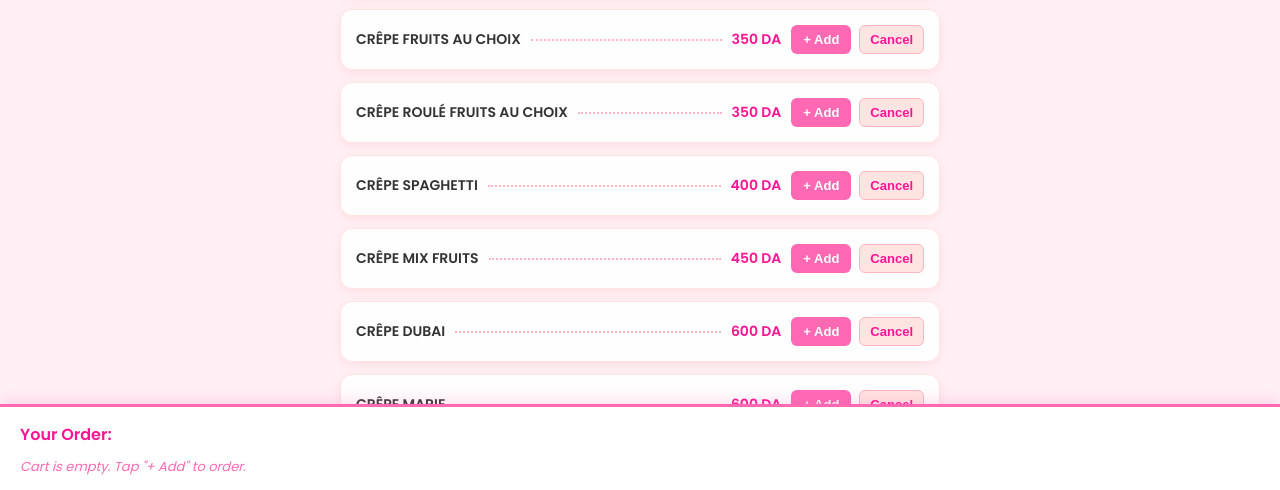
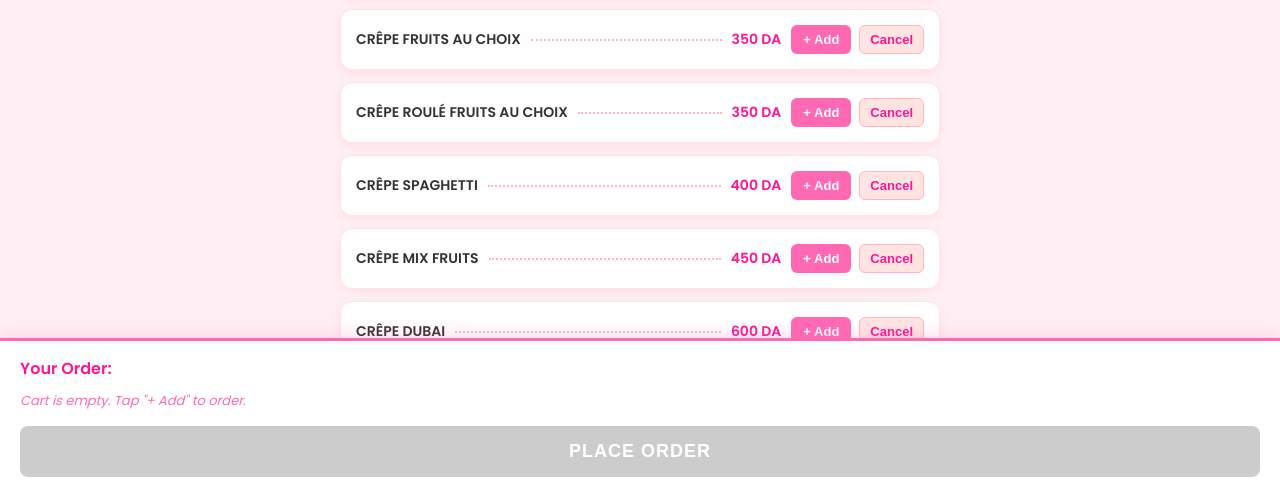
Before and after one commit to Shinzu08/marie-sweet, a website: page public/index.html in a window 1280 px wide. Shown: the part 308-798 px from the top of the page. Drawn offline with Linux system fonts and the light colour scheme.

Commit message:
Update index.html

```diff
--- a/public/index.html
+++ b/public/index.html
@@ -4,7 +4,6 @@
     <meta charset="UTF-8">
     <meta name="viewport" content="width=device-width, initial-scale=1.0">
     <title>Sweet Menu</title>
-    <!-- Importing cursive fonts to match your menu images -->
     <link href="https://fonts.googleapis.com/css2?family=Great+Vibes&family=Poppins:wght@400;600&display=swap" rel="stylesheet">
 
     <style>
@@ -14,7 +13,7 @@
             margin: 0;
             background-color: #fff0f5;
             color: #4a3b32;
-            padding-bottom: 120px; /* Space for the cart */
+            padding-bottom: 180px; /* Increased space so the cart doesn't hide items */
         }
 
         /* Header Styling */
@@ -151,7 +150,7 @@
             background-color: white;
             box-shadow: 0 -4px 15px rgba(255, 105, 180, 0.2);
             padding: 15px 20px;
-            max-height: 200px;
+            max-height: 250px;
             overflow-y: auto;
             box-sizing: border-box;
             border-top: 3px solid #ff69b4;
@@ -169,6 +168,7 @@
             list-style-type: none;
             padding: 0;
             margin: 0;
+            margin-bottom: 15px;
         }
 
         .cart-item {
@@ -196,6 +196,35 @@
             font-style: italic;
             font-size: 13px;
         }
+
+        /* --- NEW: THE ORDER BUTTON --- */
+        .order-btn {
+            width: 100%;
+            background-color: #ff1493;
+            color: white;
+            border: none;
+            padding: 15px;
+            border-radius: 8px;
+            font-size: 18px;
+            font-weight: bold;
+            cursor: pointer;
+            box-shadow: 0 4px 10px rgba(255, 20, 147, 0.4);
+            transition: 0.2s;
+            text-transform: uppercase;
+            letter-spacing: 1px;
+        }
+
+        .order-btn:hover {
+            background-color: #c71585;
+            transform: translateY(-2px);
+        }
+
+        .order-btn:disabled {
+            background-color: #ccc;
+            cursor: not-allowed;
+            box-shadow: none;
+            transform: none;
+        }
     </style>
 </head>
 <body>
@@ -207,7 +236,7 @@
     </div>
 
     <div class="menu-container">
-
+        <!-- (All your menu items are here, unchanged) -->
         <!-- LES CREPES -->
         <h2 class="category-title">Les Crêpes</h2>
         <div class="menu-item">
@@ -555,6 +584,9 @@
         <ul class="cart-list" id="cartList">
             <li class="empty-cart">Cart is empty. Tap "+ Add" to order.</li>
         </ul>
+
+        <!-- NEW: THE ORDER BUTTON -->
+        <button class="order-btn" id="placeOrderBtn" onclick="placeOrder()" disabled>Place Order</button>
     </div>
 
     <!-- JAVASCRIPT FOR CART LOGIC -->
@@ -566,7 +598,6 @@
             updateCartDisplay();
         }
 
-        // This makes the "Cancel" button under the item remove the last added item
         function cancelLast() {
             if (order.length > 0) {
                 order.pop();
@@ -581,12 +612,18 @@
 
         function updateCartDisplay() {
             const cartList = document.getElementById('cartList');
+            const orderBtn = document.getElementById('placeOrderBtn');
             cartList.innerHTML = '';
 
+            // If cart is empty, disable the order button
             if (order.length === 0) {
                 cartList.innerHTML = '<li class="empty-cart">Cart is empty. Tap "+ Add" to order.</li>';
+                orderBtn.disabled = true;
                 return;
             }
+
+            // If cart has items, enable the order button
+            orderBtn.disabled = false;
 
             order.forEach((item, index) => {
                 const li = document.createElement('li');
@@ -598,6 +635,18 @@
                 cartList.appendChild(li);
             });
         }
+
+        // NEW: Function when they click "Place Order"
+        function placeOrder() {
+            if (order.length === 0) return;
+
+            // Show a success message
+            alert("✅ Order Placed Successfully! \n\nYour order has been sent to the kitchen for Table 4.");
+
+            // Clear the cart after ordering
+            order = [];
+            updateCartDisplay();
+        }
     </script>
 
 </body>
```
